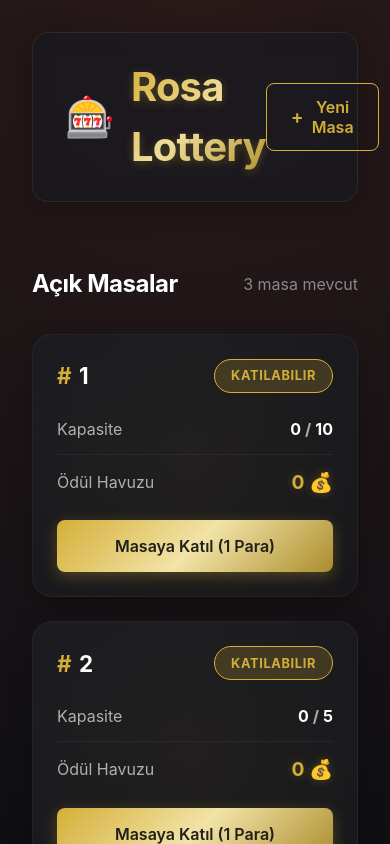
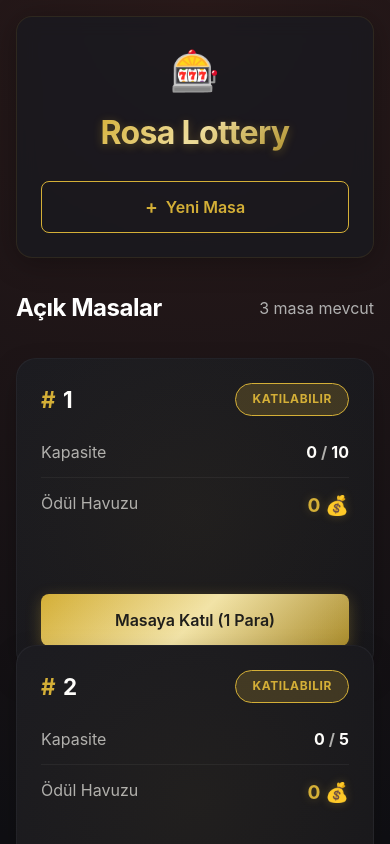
Before and after one commit to emirhsnkoca/Rosa-app, a React app in the folder frontend/: page / in a window 390 px wide. Shown: the top 844 px of the page. Built offline with nearby package versions, Linux system fonts and the light colour scheme; the HTML template or start-up script is replaced by a standard one.

Commit message:
responsiveness added

```diff
--- a/frontend/src/App.css
+++ b/frontend/src/App.css
@@ -1,9 +1,268 @@
-#root {
+/* --- Layout & Container --- */
+.app-container {
+  min-height: 100vh;
+  padding: 2rem;
   max-width: 1400px;
   margin: 0 auto;
-  padding: 0;
 }
 
-* {
-  box-sizing: border-box;
+@media (max-width: 768px) {
+  .app-container {
+    padding: 1rem;
+  }
 }
+
+/* --- Header --- */
+.app-header {
+  display: flex;
+  justify-content: space-between;
+  align-items: center;
+  margin-bottom: 4rem;
+  padding: 1.5rem 2rem;
+  background: rgba(26, 26, 32, 0.8);
+  backdrop-filter: blur(10px);
+  border-radius: 16px;
+  border: 1px solid rgba(212, 175, 55, 0.1);
+  box-shadow: 0 4px 30px rgba(0, 0, 0, 0.3);
+  transition: all 0.3s ease;
+}
+
+.header-logo-group {
+  display: flex;
+  align-items: center;
+  gap: 1rem;
+}
+
+.header-title {
+  margin: 0;
+  font-size: 2.5rem;
+  background: var(--gradient-gold);
+  -webkit-background-clip: text;
+  -webkit-text-fill-color: transparent;
+  text-shadow: 0 2px 10px rgba(212, 175, 55, 0.3);
+}
+
+.new-table-btn {
+  display: flex;
+  align-items: center;
+  gap: 0.5rem;
+  font-size: 1rem;
+  padding: 0.8rem 1.5rem;
+}
+
+/* Header Responsive */
+@media (max-width: 768px) {
+  .app-header {
+    flex-direction: column;
+    gap: 1.5rem;
+    padding: 1.5rem;
+    margin-bottom: 2rem;
+    text-align: center;
+  }
+
+  .header-logo-group {
+    flex-direction: column;
+    gap: 0.5rem;
+  }
+
+  .header-title {
+    font-size: 2rem;
+  }
+
+  .new-table-btn {
+    width: 100%;
+    justify-content: center;
+  }
+}
+
+/* --- Table List Grid --- */
+.table-grid {
+  display: grid;
+  grid-template-columns: repeat(auto-fill, minmax(320px, 1fr));
+  gap: 2rem;
+}
+
+@media (max-width: 480px) {
+  .table-grid {
+    grid-template-columns: 1fr; /* Mobilde tek sütun */
+    gap: 1.5rem;
+  }
+}
+
+.empty-state {
+  text-align: center;
+  padding: 4rem 2rem;
+  color: var(--text-secondary);
+  background: rgba(255, 255, 255, 0.02);
+  border-radius: 16px;
+  border: 1px dashed rgba(255, 255, 255, 0.1);
+}
+
+/* --- Table Card --- */
+.table-card {
+  background: linear-gradient(145deg, #1a1a20 0%, #15151a 100%);
+  border-radius: 20px;
+  padding: 1.5rem;
+  border: 1px solid rgba(255, 255, 255, 0.05);
+  box-shadow: 0 10px 30px -10px rgba(0, 0, 0, 0.5);
+  transition: transform 0.3s ease, box-shadow 0.3s ease;
+  position: relative;
+  overflow: hidden;
+  display: flex;
+  flex-direction: column;
+  height: 100%;
+}
+
+.table-card:hover {
+  transform: translateY(-5px);
+  box-shadow: 0 15px 40px -10px rgba(0, 0, 0, 0.7);
+  border-color: rgba(212, 175, 55, 0.2);
+}
+
+.card-header {
+  display: flex;
+  justify-content: space-between;
+  align-items: center;
+  margin-bottom: 1.5rem;
+}
+
+.card-title {
+  margin: 0;
+  font-size: 1.4rem;
+  color: var(--text-primary);
+  display: flex;
+  align-items: center;
+  gap: 0.5rem;
+}
+
+.status-badge {
+  padding: 0.4rem 1rem;
+  border-radius: 20px;
+  font-size: 0.75rem;
+  font-weight: bold;
+  text-transform: uppercase;
+  letter-spacing: 0.05em;
+  white-space: nowrap;
+}
+
+.card-stats {
+  margin-bottom: 1.5rem;
+}
+
+.stat-row {
+  display: flex;
+  justify-content: space-between;
+  margin-bottom: 0.8rem;
+  padding-bottom: 0.8rem;
+  border-bottom: 1px solid rgba(255, 255, 255, 0.05);
+}
+
+.stat-row:last-child {
+  border-bottom: none;
+  margin-bottom: 0;
+  padding-bottom: 0;
+}
+
+.winner-box {
+  padding: 1rem;
+  background: linear-gradient(135deg, rgba(0, 184, 148, 0.1) 0%, rgba(0, 184, 148, 0.05) 100%);
+  border-radius: 12px;
+  margin-bottom: 1.5rem;
+  border: 1px solid rgba(0, 184, 148, 0.3);
+  text-align: center;
+  animation: fadeIn 0.5s ease;
+}
+
+.participants-list {
+  margin-bottom: 1.5rem;
+  max-height: 100px;
+  overflow-y: auto;
+  padding-right: 0.5rem;
+}
+
+.participant-item {
+  font-size: 0.85rem;
+  color: var(--text-secondary);
+  margin-bottom: 0.3rem;
+  display: flex;
+  align-items: center;
+  gap: 0.5rem;
+}
+
+.participant-item::before {
+  content: '';
+  display: block;
+  width: 4px;
+  height: 4px;
+  border-radius: 50%;
+  background-color: var(--gold-dark);
+}
+
+.join-btn {
+  width: 100%;
+  padding: 1rem;
+  margin-top: auto;
+}
+
+/* --- Create Modal --- */
+.modal-overlay {
+  position: fixed;
+  top: 0;
+  left: 0;
+  right: 0;
+  bottom: 0;
+  background-color: rgba(0, 0, 0, 0.85);
+  backdrop-filter: blur(5px);
+  display: flex;
+  align-items: center;
+  justify-content: center;
+  z-index: 1000;
+  padding: 1rem; /* Mobilde kenar boşluğu */
+}
+
+.modal-content {
+  background: linear-gradient(145deg, #1a1a20 0%, #15151a 100%);
+  padding: 2.5rem;
+  border-radius: 20px;
+  border: 1px solid rgba(212, 175, 55, 0.1);
+  box-shadow: 0 20px 50px rgba(0, 0, 0, 0.5);
+  width: 100%;
+  max-width: 500px; /* Mobilde taşmayı engeller */
+  animation: slideUp 0.3s ease;
+}
+
+.capacity-grid {
+  display: grid;
+  grid-template-columns: repeat(5, 1fr);
+  gap: 0.8rem;
+}
+
+@media (max-width: 480px) {
+  .modal-content {
+    padding: 1.5rem;
+  }
+
+  .capacity-grid {
+    grid-template-columns: repeat(3, 1fr); /* Mobilde butonları 3 sütuna düşür */
+  }
+
+  .modal-actions {
+    flex-direction: column-reverse; /* Mobilde butonları alt alta al */
+    gap: 1rem;
+  }
+
+  .modal-actions button {
+    width: 100%;
+  }
+}
+
+/* Animations */
+@keyframes fadeIn {
+  from { opacity: 0; }
+  to { opacity: 1; }
+}
+
+@keyframes slideUp {
+  from { transform: translateY(20px); opacity: 0; }
+  to { transform: translateY(0); opacity: 1; }
+}
--- a/frontend/src/App.tsx
+++ b/frontend/src/App.tsx
@@ -1,59 +1,31 @@
 import { useState } from 'react';
-import { AppProvider, useApp } from './context/AppContext';
+import { AppProvider } from './context/AppContext';
 import { TableList } from './components/TableList';
 import { CreateTableModal } from './components/CreateTableModal';
 import './App.css';
 
 function AppContent() {
-  const { state } = useApp();
   const [isCreateModalOpen, setIsCreateModalOpen] = useState(false);
 
   return (
-    <div style={{ minHeight: '100vh', padding: '2rem' }}>
-      <header
-        style={{
-          display: 'flex',
-          justifyContent: 'space-between',
-          alignItems: 'center',
-          marginBottom: '4rem',
-          padding: '1.5rem 2rem',
-          background: 'rgba(26, 26, 32, 0.8)',
-          backdropFilter: 'blur(10px)',
-          borderRadius: '16px',
-          border: '1px solid rgba(212, 175, 55, 0.1)',
-          boxShadow: '0 4px 30px rgba(0, 0, 0, 0.3)',
-        }}
-      >
-        <div style={{ display: 'flex', alignItems: 'center', gap: '1rem' }}>
+    <div className="app-container">
+      <header className="app-header">
+        <div className="header-logo-group">
           <span style={{ fontSize: '2.5rem' }}>🎰</span>
-          <h1 style={{
-            margin: 0,
-            fontSize: '2.5rem',
-            background: 'var(--gradient-gold)',
-            WebkitBackgroundClip: 'text',
-            WebkitTextFillColor: 'transparent',
-            textShadow: '0 2px 10px rgba(212, 175, 55, 0.3)'
-          }}>
+          <h1 className="header-title">
             Rosa Lottery
           </h1>
         </div>
 
         <button
-          className="secondary"
+          className="secondary new-table-btn"
           onClick={() => setIsCreateModalOpen(true)}
-          style={{
-            display: 'flex',
-            alignItems: 'center',
-            gap: '0.5rem',
-            fontSize: '1rem',
-            padding: '0.8rem 1.5rem'
-          }}
         >
           <span style={{ fontSize: '1.2rem' }}>+</span> Yeni Masa
         </button>
       </header>
 
-      <div style={{ maxWidth: '1200px', margin: '0 auto' }}>
+      <div style={{ width: '100%' }}>
         <TableList />
       </div>
 
--- a/frontend/src/components/TableCard.tsx
+++ b/frontend/src/components/TableCard.tsx
@@ -33,19 +33,7 @@ export function TableCard({ table }: TableCardProps) {
   const statusStyle = getStatusStyle();
 
   return (
-    <div
-      style={{
-        background: 'linear-gradient(145deg, #1a1a20 0%, #15151a 100%)',
-        borderRadius: '20px',
-        padding: '1.5rem',
-        border: '1px solid rgba(255, 255, 255, 0.05)',
-        boxShadow: '0 10px 30px -10px rgba(0, 0, 0, 0.5)',
-        transition: 'transform 0.3s ease, box-shadow 0.3s ease',
-        position: 'relative',
-        overflow: 'hidden',
-      }}
-      className="table-card"
-    >
+    <div className="table-card">
       {/* Dekoratif Glow Efekti */}
       <div style={{
         position: 'absolute',
@@ -57,50 +45,20 @@ export function TableCard({ table }: TableCardProps) {
         pointerEvents: 'none',
       }} />
 
-      <div
-        style={{
-          display: 'flex',
-          justifyContent: 'space-between',
-          alignItems: 'center',
-          marginBottom: '1.5rem',
-          position: 'relative',
-        }}
-      >
-        <h3 style={{
-          margin: 0,
-          fontSize: '1.4rem',
-          color: 'var(--text-primary)',
-          display: 'flex',
-          alignItems: 'center',
-          gap: '0.5rem'
-        }}>
+      <div className="card-header">
+        <h3 className="card-title">
           <span style={{ color: 'var(--gold-primary)' }}>#</span>{table.id}
         </h3>
         <span
-          style={{
-            padding: '0.4rem 1rem',
-            borderRadius: '20px',
-            fontSize: '0.8rem',
-            fontWeight: 'bold',
-            textTransform: 'uppercase',
-            letterSpacing: '0.05em',
-            ...statusStyle
-          }}
+          className="status-badge"
+          style={statusStyle}
         >
           {getStatusText()}
         </span>
       </div>
 
-      <div style={{ marginBottom: '1.5rem', position: 'relative' }}>
-        <div
-          style={{
-            display: 'flex',
-            justifyContent: 'space-between',
-            marginBottom: '0.8rem',
-            paddingBottom: '0.8rem',
-            borderBottom: '1px solid rgba(255, 255, 255, 0.05)',
-          }}
-        >
+      <div className="card-stats">
+        <div className="stat-row">
           <span style={{ color: 'var(--text-secondary)' }}>Kapasite</span>
           <span style={{ fontWeight: 'bold', color: 'var(--text-primary)' }}>
             <span style={{ color: table.participants.length >= table.capacity ? '#ff4757' : 'inherit' }}>
@@ -110,13 +68,7 @@ export function TableCard({ table }: TableCardProps) {
             {table.capacity}
           </span>
         </div>
-        <div
-          style={{
-            display: 'flex',
-            justifyContent: 'space-between',
-            alignItems: 'center',
-          }}
-        >
+        <div className="stat-row">
           <span style={{ color: 'var(--text-secondary)' }}>Ödül Havuzu</span>
           <span style={{
             color: 'var(--gold-primary)',
@@ -130,16 +82,7 @@ export function TableCard({ table }: TableCardProps) {
       </div>
 
       {table.status === 'completed' && table.winner && (
-        <div
-          style={{
-            padding: '1rem',
-            background: 'linear-gradient(135deg, rgba(0, 184, 148, 0.1) 0%, rgba(0, 184, 148, 0.05) 100%)',
-            borderRadius: '12px',
-            marginBottom: '1.5rem',
-            border: '1px solid rgba(0, 184, 148, 0.3)',
-            textAlign: 'center',
-          }}
-        >
+        <div className="winner-box">
           <div style={{ color: '#00b894', fontWeight: 'bold', marginBottom: '0.3rem' }}>
             🎉 Kazanan!
           </div>
@@ -149,14 +92,24 @@ export function TableCard({ table }: TableCardProps) {
         </div>
       )}
 
+      {table.participants.length > 0 && (
+        <div className="participants-list">
+           <div style={{ color: 'var(--text-secondary)', fontSize: '0.8rem', marginBottom: '0.5rem', textTransform: 'uppercase', letterSpacing: '0.05em' }}>
+            Katılımcılar
+          </div>
+          {table.participants.map((p, idx) => (
+            <div key={idx} className="participant-item">
+              {p.name || p.address}
+            </div>
+          ))}
+        </div>
+      )}
+
       <button
-        className={canJoin ? "primary" : "secondary"}
+        className={`join-btn ${canJoin ? "primary" : "secondary"}`}
         onClick={() => joinTable(table.id)}
         disabled={!canJoin}
         style={{
-          width: '100%',
-          padding: '1rem',
-          marginTop: 'auto',
           opacity: !canJoin && table.status !== 'waiting' ? 0.5 : 1,
         }}
       >
--- a/frontend/src/components/TableList.tsx
+++ b/frontend/src/components/TableList.tsx
@@ -12,34 +12,24 @@ export function TableList() {
           justifyContent: 'space-between',
           alignItems: 'center',
           marginBottom: '2rem',
+          flexWrap: 'wrap', // Mobilde başlıklar sarabilir
+          gap: '1rem'
         }}
       >
-        <h2 style={{ margin: 0 }}>Açık Masalar</h2>
-        <span style={{ color: '#888' }}>
+        <h2 style={{ margin: 0, color: 'var(--text-primary)' }}>Açık Masalar</h2>
+        <span style={{ color: 'var(--text-secondary)' }}>
           {state.tables.length} masa mevcut
         </span>
       </div>
 
-      <div
-        style={{
-          display: 'grid',
-          gridTemplateColumns: 'repeat(auto-fill, minmax(300px, 1fr))',
-          gap: '1.5rem',
-        }}
-      >
+      <div className="table-grid">
         {state.tables.map((table) => (
           <TableCard key={table.id} table={table} />
         ))}
       </div>
 
       {state.tables.length === 0 && (
-        <div
-          style={{
-            textAlign: 'center',
-            padding: '3rem',
-            color: '#888',
-          }}
-        >
+        <div className="empty-state">
           Henüz açık masa yok. İlk masayı oluşturun!
         </div>
       )}
```
Also changed, not shown: frontend/src/components/CreateTableModal.tsx (+4 -34 lines).
